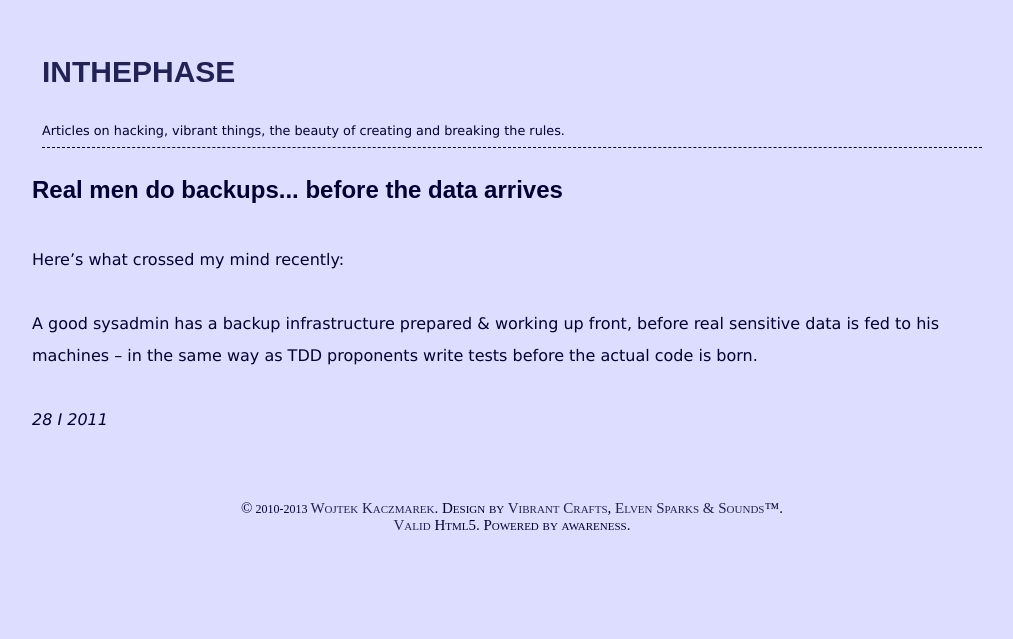
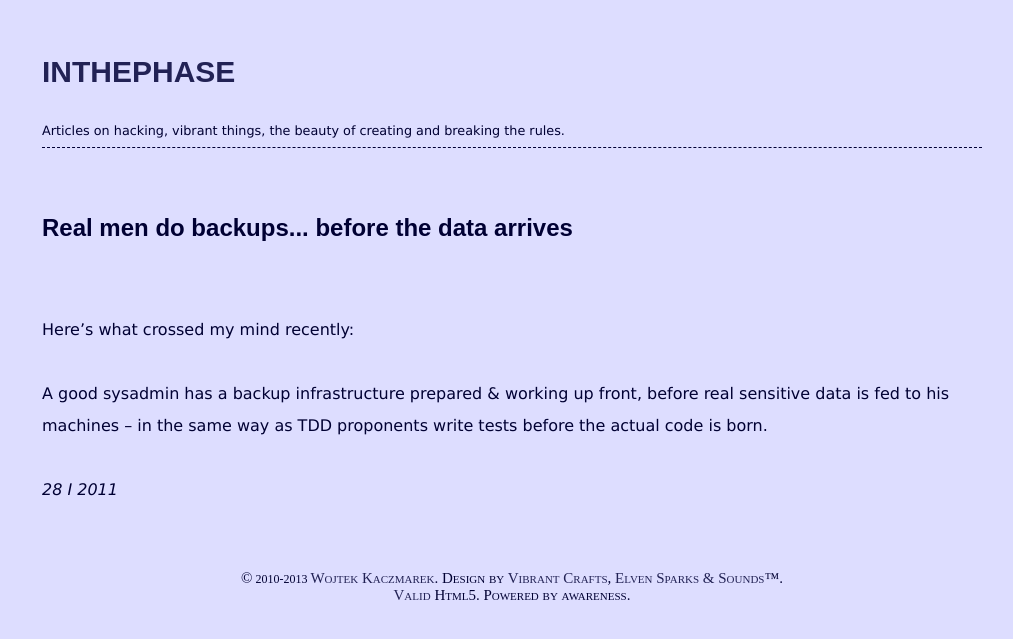
Before and after one commit to herenowcoder/herenowcoder.github.com, a Jekyll site: the page built from _posts/2011-01-28-real-men-do-backups.md, in a window 1280 px wide. Shown: the top 639 px of the page, without its empty margins (128-1141 px from the left). Built offline with Jekyll 4.4.1, drawn with Linux system fonts in a browser that asks for light colours.

Commit message:
layouts alignment fixes

```diff
--- a/_layouts/default.html
+++ b/_layouts/default.html
@@ -20,7 +20,9 @@
           </div>
         </div>
       </div>
-      {{content}}
+      <div class='grid_16 index'>
+        {{content}}
+      </div>
       <div class='clear'></div>
       <div class='grid_16'>
         <p />
--- a/_layouts/post.html
+++ b/_layouts/post.html
@@ -20,10 +20,12 @@
           </div>
         </div>
       </div>
-      <h2 id="title">
-        {{ page.title }}
-      </h2>
-      <div class='post-content'>
+      <div class='grid_16'>
+        <h2 id="title">
+          {{ page.title }}
+        </h2>
+      </div>
+      <div class='grid_16 post-content'>
         {{content}}
       </div>
       <div class='clear'></div>
```
